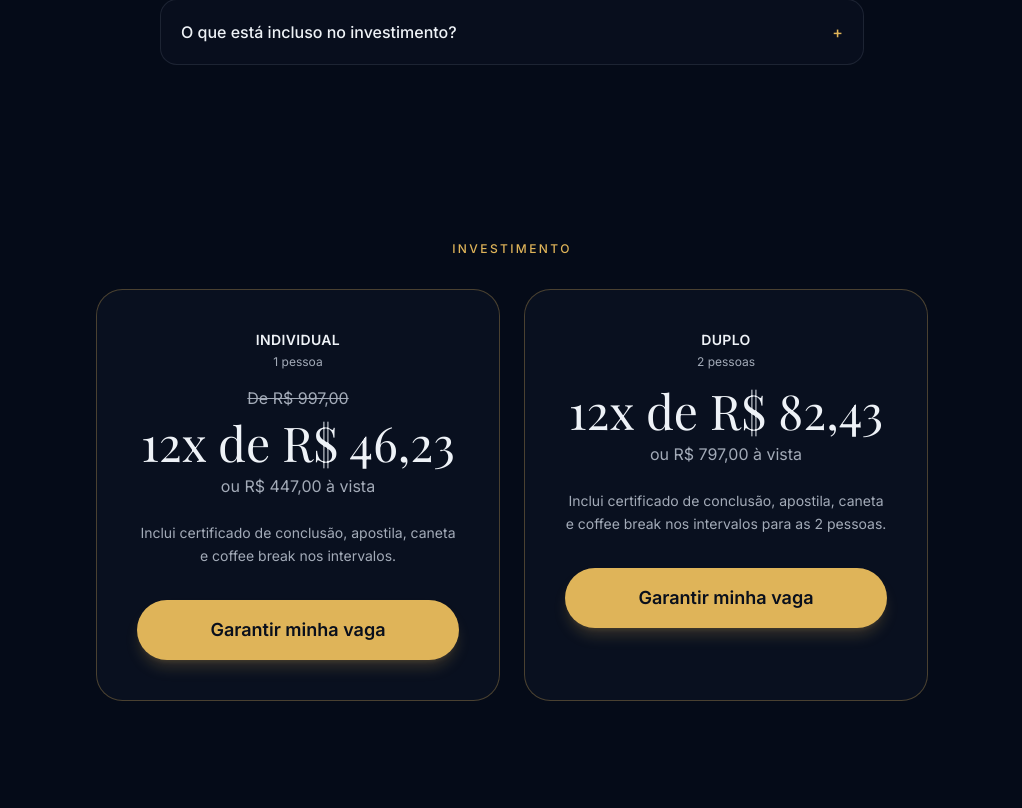
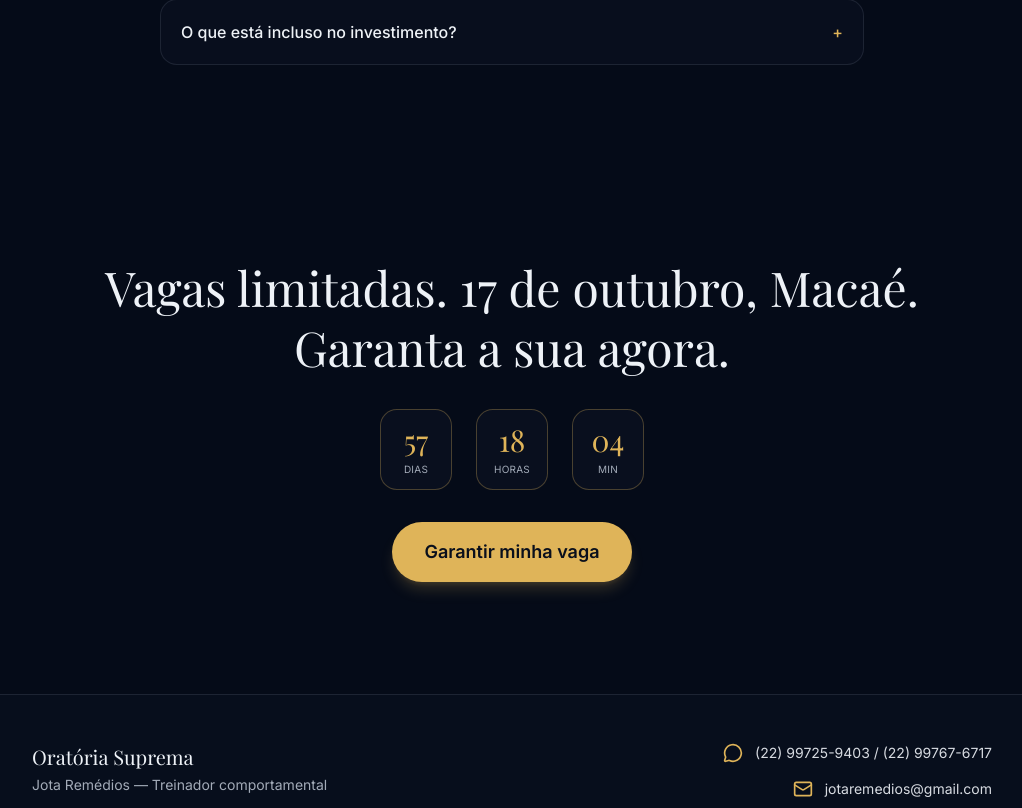
Before and after one commit to beaba-midia/oratoria, a Next.js app: page /vendas in a window 1280 px wide. Shown: the part 4872-5680 px from the top of the page, without its empty margins (128-1150 px from the left). Built offline with nearby package versions, Linux system fonts and the light colour scheme; a web font is replaced by a local one.

Commit message:
Remove investment section and adjust numbering
Removed the investment section and updated section numbering.

```diff
--- a/components/landing-sections.tsx
+++ b/components/landing-sections.tsx
@@ -14,8 +14,6 @@ import { Reveal } from '@/components/reveal'
 import { CountdownTimer } from '@/components/countdown-timer'; import { VimeoFacade } from '@/components/vimeo-facade'
 import {
   CTA_LABEL,
-  CHECKOUT_URL,
-  CHECKOUT_URL_DUPLO,
   audienceFit,
   audienceNotFit,
   curriculum,
@@ -287,65 +285,7 @@ export function LandingSections() {
   </Reveal>
 </section>
 
-      {/* 7. INVESTIMENTO */}
-      <section
-        id="investimento"
-        className="w-full py-16 md:py-24"      >
-<div className="mx-auto w-full max-w-4xl px-4 md:px-8">
-          <Reveal>
-            <p className="mb-8 text-center text-xs font-medium uppercase tracking-[0.2em] text-gold">
-              Investimento
-            </p>
-            <div className="grid gap-6 md:grid-cols-2">
-              <div className="rounded-3xl border border-gold/30 bg-card/70 p-7 text-center backdrop-blur-sm md:p-10">
-                <p className="text-sm font-semibold uppercase tracking-wide text-foreground">
-                  Individual
-                </p>
-                <p className="mt-1 text-xs text-muted-foreground">1 pessoa</p>
-                <p className="mt-4 text-base text-muted-foreground line-through">
-                  De R$ 997,00
-                </p>
-                <p className="mt-2 font-serif text-4xl leading-none text-foreground md:text-5xl">
-                  12x de R$ 46,23
-                </p>
-                <p className="mt-2 text-sm text-muted-foreground md:text-base">
-                  ou R$ 447,00 à vista
-                </p>
-                <p className="mx-auto mt-6 max-w-md text-pretty text-sm leading-relaxed text-muted-foreground">
-                  Inclui certificado de conclusão, apostila, caneta e coffee break nos intervalos.
-                </p>
-                <div className="mt-8 flex justify-center">
-                  <CtaButton size="lg" className="w-full" href={CHECKOUT_URL}>
-                    {CTA_LABEL}
-                  </CtaButton>
-                </div>
-              </div>
-              <div className="rounded-3xl border border-gold/30 bg-card/70 p-7 text-center backdrop-blur-sm md:p-10">
-                <p className="text-sm font-semibold uppercase tracking-wide text-foreground">
-                  Duplo
-                </p>
-                <p className="mt-1 text-xs text-muted-foreground">2 pessoas</p>
-                <p className="mt-4 font-serif text-4xl leading-none text-foreground md:text-5xl">
-                  12x de R$ 82,43
-                </p>
-                <p className="mt-2 text-sm text-muted-foreground md:text-base">
-                  ou R$ 797,00 à vista
-                </p>
-                <p className="mx-auto mt-6 max-w-md text-pretty text-sm leading-relaxed text-muted-foreground">
-                  Inclui certificado de conclusão, apostila, caneta e coffee break nos intervalos para as 2 pessoas.
-                </p>
-                <div className="mt-8 flex justify-center">
-                  <CtaButton size="lg" className="w-full" href={CHECKOUT_URL_DUPLO}>
-                    {CTA_LABEL}
-                  </CtaButton>
-                </div>
-              </div>
-            </div>
-          </Reveal>
-        </div>
-      </section>
-
-      {/* 8. CTA FINAL */}
+      {/* 7. CTA FINAL */}
       <section className="mx-auto w-full max-w-4xl px-4 py-20 text-center md:px-8 md:py-28">
         <Reveal>
           <h2 className="text-balance font-serif text-3xl leading-tight text-foreground sm:text-4xl md:text-5xl">
@@ -361,7 +301,7 @@ export function LandingSections() {
         </Reveal>
       </section>
 
-      {/* 9. RODAPÉ */}
+      {/* 8. RODAPÉ */}
       <footer className="border-t border-border bg-card/40">
         <div className="mx-auto w-full max-w-5xl px-4 py-12 md:px-8">
           <div className="flex flex-col items-center gap-8 text-center md:flex-row md:items-start md:justify-between md:text-left">
```
